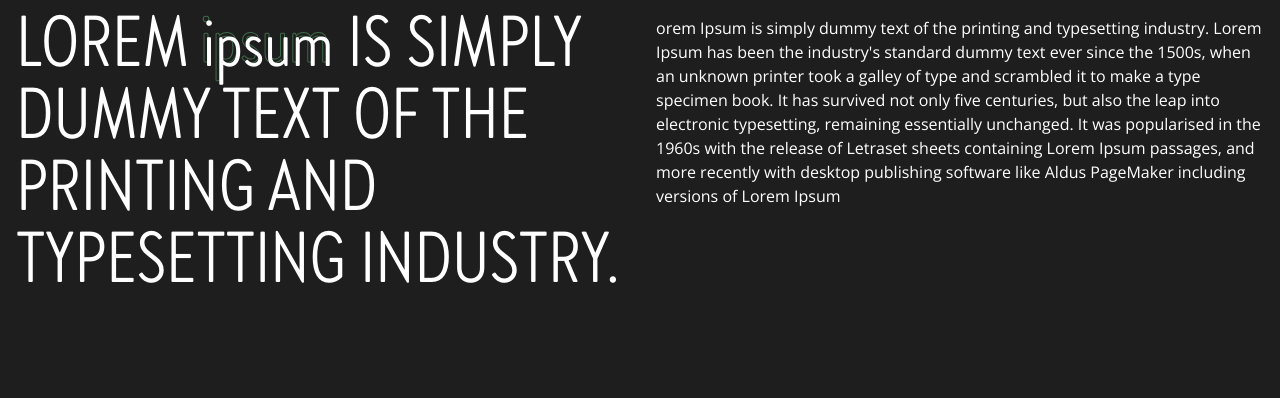
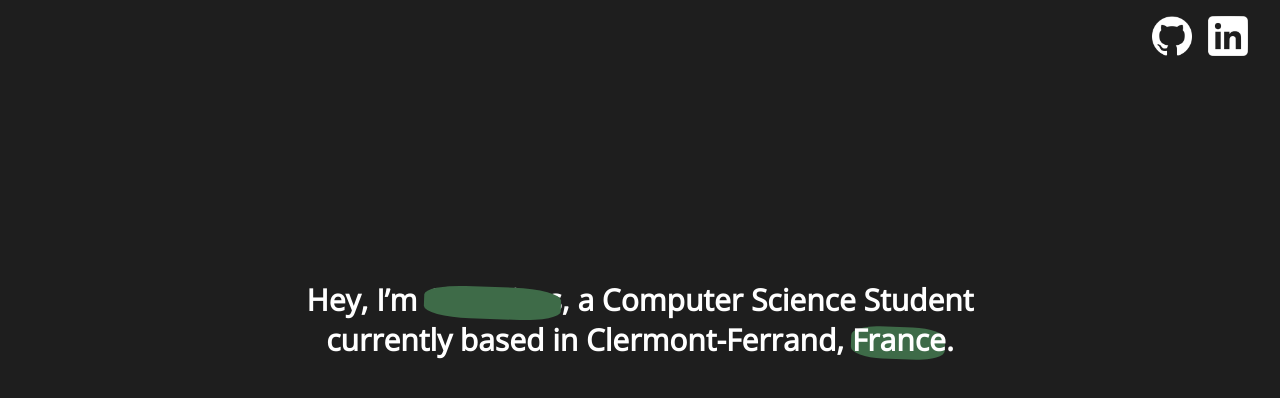
Before and after one commit to Aldeberian/portfolio-website, a React (Create React App) app: page / in a window 1280 px wide. Shown: the top 398 px of the page. Built offline with nearby package versions, Linux system fonts and the light colour scheme.

Commit message:
:construction: :lipstick: Visual WIP

```diff
--- a/src/pages/HomePage.css
+++ b/src/pages/HomePage.css
@@ -1,8 +1,41 @@
-.test2 {
-    color: transparent;
+.highlight-container, .highlight {
+    position: relative;
+}
+
+.highlight-container {
+    display: inline-block;
+}
+.highlight-container:before {
+    content: " ";
+    display: block;
+    margin-top: 8px;
+    height: 80%;
+    width: 100%;
     position: absolute;
-    z-index: -1;
-    -webkit-text-stroke : 1px theme('colors.csprim');
-    left: 200px;
-    top: 12px;
+    background: theme('colors.csprim');
+    transform: rotate(2deg);
+    top: -1px;
+    left: -1px;
+    border-radius: 30% 35% 30% 34%;
 }
+
+.name-container, .highlight {
+    position: relative;
+}
+
+.name-container {
+    display: inline-block;
+}
+.name-container:before {
+    content: " ";
+    display: block;
+    margin-top: 8px;
+    height: 80%;
+    width: 100%;
+    position: absolute;
+    background: theme('colors.csprim');
+    transform: rotate(2deg);
+    top: -1px;
+    left: -1px;
+    border-radius: 30% 35% 30% 34%;
+}
--- a/src/pages/HomePage.jsx
+++ b/src/pages/HomePage.jsx
@@ -4,13 +4,13 @@ import './HomePage.css';
 
 const HomePage = () => {
     return (
-        <div className="flex-1 flex flex-col lg:flex-row lg:overflow-hidden overflow-y-auto ">
-            <div className="bg-transparent lg:w-1/2 lg:h-full flex-1 p-4 text-7xl font-titletxt">
-                <p>LOREM ipsum IS SIMPLY DUMMY TEXT OF THE PRINTING AND TYPESETTING INDUSTRY.</p>
-                <p className="test2">ipsum</p>
-            </div>
-            <div className="w-full lg:w-1/2 lg:h-full flex-1 p-4">
-                <Link to="/Projects" className="font-bodytxt "> orem Ipsum is simply dummy text of the printing and typesetting industry. Lorem Ipsum has been the industry's standard dummy text ever since the 1500s, when an unknown printer took a galley of type and scrambled it to make a type specimen book. It has survived not only five centuries, but also the leap into electronic typesetting, remaining essentially unchanged. It was popularised in the 1960s with the release of Letraset sheets containing Lorem Ipsum passages, and more recently with desktop publishing software like Aldus PageMaker including versions of Lorem Ipsum </Link>
+        <div className="flex flex-col h-screen">
+            <Navbar/>
+            <div className="flex-1 flex justify-center items-center">
+                <div className="text-center mt-[-200px] leading-10 p-4 text-3xl font-bodytxt font-bold">
+                    <p>Hey, I’m <span className="name-container"><span className="name">Cléo Eiras</span></span>, a Computer Science Student <br/>
+                        currently based in Clermont-Ferrand, <span className="highlight-container"><span className="highlight">France</span></span>.</p>
+                </div>
             </div>
         </div>
     )
```
